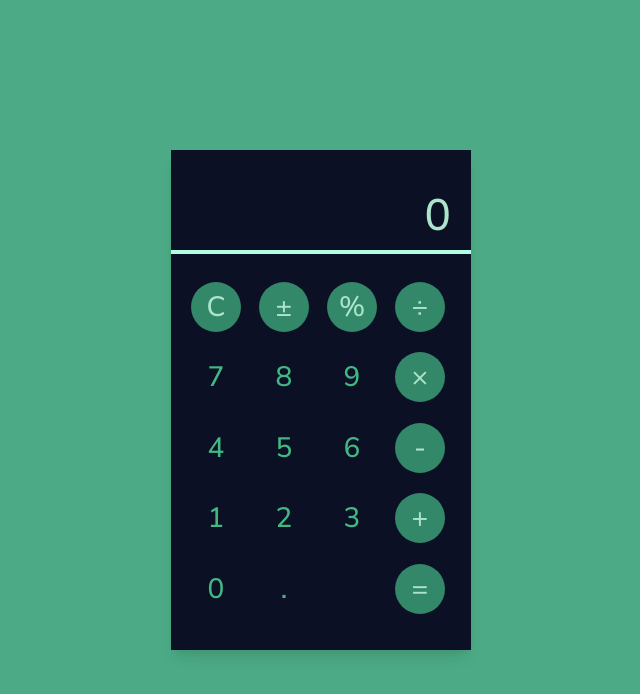
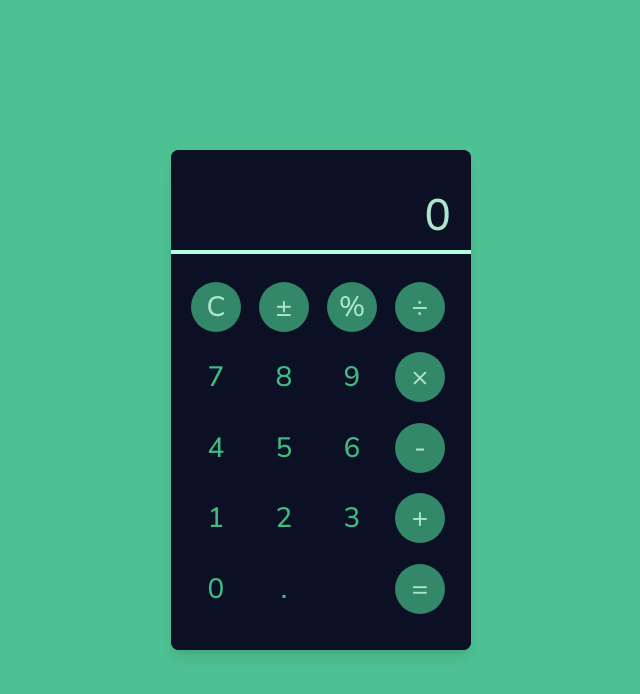
Before and after one commit to google-fan/react-calculator, a React (Create React App) app: page / in a window 1280 px wide. Shown: the top 694 px of the page, without its empty margins (319-959 px from the left). Built offline with nearby package versions, Linux system fonts and the light colour scheme.

Commit message:
Split Display and Keyboard into their own components

```diff
--- a/src/App.js
+++ b/src/App.js
@@ -1,4 +1,7 @@
 import React, { useState } from "react";
+import Keyboard from "./components/Keyboard";
+import Display from "./components/Display";
+
 import "./App.scss";
 
 const App = () => {
@@ -11,7 +14,7 @@ const App = () => {
    let [userInput, setUserInput] = useState("");
 
    const appendPrevious = (e) => {
-      if (userInput.charAt(0) === "0" && e.target.value === "0") return;
+      if (!userInput.length && e.target.value === "0") return;
       if (userInput.length === 18) setDisabled(true);
 
       setUserInput((userInput += e.target.value));
@@ -100,7 +103,7 @@ const App = () => {
       setUserInput(userInputValue);
    };
 
-   const convertDec = () => {
+   const convertToDec = () => {
       if (!userInput.length) return;
 
       if (evaluated) {
@@ -133,179 +136,25 @@ const App = () => {
    return (
       <main className="calculator">
          <div className="calculator__container">
-            <div className="calculator__output">
-               <span className="calculator__input">{expression}</span>
-               <span
-                  className={`calculator__total ${
-                     userInput.length >= 10 ||
-                     (evaluated && total.toString().length >= 10)
-                        ? "calculator__total--shrink"
-                        : ""
-                  }`}
-               >
-                  {expression || userInput
-                     ? !userInput
-                        ? 0
-                        : formatVal(userInput)
-                     : formatVal(total)}
-               </span>
-            </div>
-            <div className="calculator__options">
-               <button
-                  className="calculator__option calculator__option--operation"
-                  onClick={clearTotal}
-               >
-                  C
-               </button>
-               <button
-                  className="calculator__option calculator__option--operation"
-                  onClick={reverseSign}
-               >
-                  ±
-               </button>
-               <button
-                  className="calculator__option calculator__option--operation"
-                  onClick={convertDec}
-               >
-                  %
-               </button>
-               <button
-                  className="calculator__option calculator__option--operation"
-                  value="/"
-                  onClick={(e) => handleOperation(e)}
-                  disabled={
-                     operationSelected || (!userInput.length && !evaluated)
-                  }
-               >
-                  ÷
-               </button>
-               <button
-                  className="calculator__option"
-                  value="7"
-                  onClick={(e) => appendPrevious(e)}
-                  disabled={disabled}
-               >
-                  7
-               </button>
-               <button
-                  className="calculator__option"
-                  value="8"
-                  onClick={(e) => appendPrevious(e)}
-                  disabled={disabled}
-               >
-                  8
-               </button>
-               <button
-                  className="calculator__option"
-                  value="9"
-                  onClick={(e) => appendPrevious(e)}
-                  disabled={disabled}
-               >
-                  9
-               </button>
-               <button
-                  className="calculator__option calculator__option--operation"
-                  value="*"
-                  onClick={(e) => handleOperation(e)}
-                  disabled={
-                     operationSelected || (!userInput.length && !evaluated)
-                  }
-               >
-                  ×
-               </button>
-               <button
-                  className="calculator__option"
-                  value="4"
-                  onClick={(e) => appendPrevious(e)}
-                  disabled={disabled}
-               >
-                  4
-               </button>
-               <button
-                  className="calculator__option"
-                  value="5"
-                  onClick={(e) => appendPrevious(e)}
-                  disabled={disabled}
-               >
-                  5
-               </button>
-               <button
-                  className="calculator__option"
-                  value="6"
-                  onClick={(e) => appendPrevious(e)}
-                  disabled={disabled}
-               >
-                  6
-               </button>
-               <button
-                  className="calculator__option calculator__option--operation"
-                  value="-"
-                  onClick={(e) => handleOperation(e)}
-                  disabled={
-                     operationSelected || (!userInput.length && !evaluated)
-                  }
-               >
-                  -
-               </button>
-               <button
-                  className="calculator__option"
-                  value="1"
-                  onClick={(e) => appendPrevious(e)}
-                  disabled={disabled}
-               >
-                  1
-               </button>
-               <button
-                  className="calculator__option"
-                  value="2"
-                  onClick={(e) => appendPrevious(e)}
-                  disabled={disabled}
-               >
-                  2
-               </button>
-               <button
-                  className="calculator__option"
-                  value="3"
-                  onClick={(e) => appendPrevious(e)}
-                  disabled={disabled}
-               >
-                  3
-               </button>
-               <button
-                  className="calculator__option calculator__option--operation"
-                  value="+"
-                  onClick={(e) => handleOperation(e)}
-                  disabled={
-                     operationSelected || (!userInput.length && !evaluated)
-                  }
-               >
-                  +
-               </button>
-               <button
-                  className="calculator__option"
-                  value="0"
-                  onClick={(e) => appendPrevious(e)}
-                  disabled={disabled}
-               >
-                  0
-               </button>
-               <button
-                  className="calculator__option"
-                  value="."
-                  onClick={(e) => appendPrevious(e)}
-                  disabled={userInput.indexOf(".") !== -1 || disabled}
-               >
-                  .
-               </button>
-               <div></div>
-               <button
-                  className="calculator__option calculator__option--operation"
-                  onClick={calculateTotal}
-                  disabled={!userInput.length}
-               >
-                  =
-               </button>
-            </div>
+            <Display
+               expression={expression}
+               userInput={userInput}
+               total={total}
+               formatVal={formatVal}
+               evaluated={evaluated}
+            />
+            <Keyboard
+               clearTotal={clearTotal}
+               reverseSign={reverseSign}
+               convertToDec={convertToDec}
+               operationSelected={operationSelected}
+               userInput={userInput}
+               evaluated={evaluated}
+               disabled={disabled}
+               appendPrevious={appendPrevious}
+               handleOperation={handleOperation}
+               calculateTotal={calculateTotal}
+            />
          </div>
       </main>
    );
--- a/src/App.scss
+++ b/src/App.scss
@@ -4,7 +4,7 @@ $highlight-text: #b1ffe3;
 
 .calculator {
    min-height: 100vh;
-   background-color: #4cab86;
+   background-color: #4ec194;
    display: flex;
    justify-content: center;
    align-items: center;
@@ -28,6 +28,8 @@ $highlight-text: #b1ffe3;
       display: flex;
       flex-direction: column;
       min-height: 60px;
+      border-top-left-radius: 0.5rem;
+      border-top-right-radius: 0.5rem;
    }
 
    &__input {
@@ -57,6 +59,8 @@ $highlight-text: #b1ffe3;
       height: -webkit-fill-available;
       height: stretch;
       padding: 1.75rem 1.25rem;
+      border-bottom-left-radius: 0.5rem;
+      border-bottom-right-radius: 0.5rem;
    }
 
    &__option {
--- /dev/null
+++ b/src/components/Display.jsx
@@ -0,0 +1,23 @@
+import React from "react";
+
+const Display = ({ expression, userInput, total, formatVal, evaluated }) => (
+   <div className="calculator__output">
+      <span className="calculator__input">{expression}</span>
+      <span
+         className={`calculator__total ${
+            userInput.length >= 10 ||
+            (evaluated && total.toString().length >= 10)
+               ? "calculator__total--shrink"
+               : ""
+         }`}
+      >
+         {expression || userInput
+            ? !userInput
+               ? 0
+               : formatVal(userInput)
+            : formatVal(total)}
+      </span>
+   </div>
+);
+
+export default Display;
--- /dev/null
+++ b/src/components/Keyboard.jsx
@@ -0,0 +1,165 @@
+import React from "react";
+
+const Keyboard = ({
+   clearTotal,
+   reverseSign,
+   convertToDec,
+   operationSelected,
+   userInput,
+   evaluated,
+   disabled,
+   appendPrevious,
+   handleOperation,
+   calculateTotal,
+}) => (
+   <div className="calculator__options">
+      <button
+         className="calculator__option calculator__option--operation"
+         onClick={clearTotal}
+      >
+         C
+      </button>
+      <button
+         className="calculator__option calculator__option--operation"
+         onClick={reverseSign}
+      >
+         ±
+      </button>
+      <button
+         className="calculator__option calculator__option--operation"
+         onClick={convertToDec}
+      >
+         %
+      </button>
+      <button
+         className="calculator__option calculator__option--operation"
+         value="/"
+         onClick={(e) => handleOperation(e)}
+         disabled={operationSelected || (!userInput.length && !evaluated)}
+      >
+         ÷
+      </button>
+      <button
+         className="calculator__option"
+         value="7"
+         onClick={(e) => appendPrevious(e)}
+         disabled={disabled}
+      >
+         7
+      </button>
+      <button
+         className="calculator__option"
+         value="8"
+         onClick={(e) => appendPrevious(e)}
+         disabled={disabled}
+      >
+         8
+      </button>
+      <button
+         className="calculator__option"
+         value="9"
+         onClick={(e) => appendPrevious(e)}
+         disabled={disabled}
+      >
+         9
+      </button>
+      <button
+         className="calculator__option calculator__option--operation"
+         value="*"
+         onClick={(e) => handleOperation(e)}
+         disabled={operationSelected || (!userInput.length && !evaluated)}
+      >
+         ×
+      </button>
+      <button
+         className="calculator__option"
+         value="4"
+         onClick={(e) => appendPrevious(e)}
+         disabled={disabled}
+      >
+         4
+      </button>
+      <button
+         className="calculator__option"
+         value="5"
+         onClick={(e) => appendPrevious(e)}
+         disabled={disabled}
+      >
+         5
+      </button>
+      <button
+         className="calculator__option"
+         value="6"
+         onClick={(e) => appendPrevious(e)}
+         disabled={disabled}
+      >
+         6
+      </button>
+      <button
+         className="calculator__option calculator__option--operation"
+         value="-"
+         onClick={(e) => handleOperation(e)}
+         disabled={operationSelected || (!userInput.length && !evaluated)}
+      >
+         -
+      </button>
+      <button
+         className="calculator__option"
+         value="1"
+         onClick={(e) => appendPrevious(e)}
+         disabled={disabled}
+      >
+         1
+      </button>
+      <button
+         className="calculator__option"
+         value="2"
+         onClick={(e) => appendPrevious(e)}
+         disabled={disabled}
+      >
+         2
+      </button>
+      <button
+         className="calculator__option"
+         value="3"
+         onClick={(e) => appendPrevious(e)}
+         disabled={disabled}
+      >
+         3
+      </button>
+      <button
+         className="calculator__option calculator__option--operation"
+         value="+"
+         onClick={(e) => handleOperation(e)}
+         disabled={operationSelected || (!userInput.length && !evaluated)}
+      >
+         +
+      </button>
+      <button
+         className="calculator__option"
+         value="0"
+         onClick={(e) => appendPrevious(e)}
+         disabled={disabled}
+      >
+         0
+      </button>
+      <button
+         className="calculator__option"
+         value="."
+         onClick={(e) => appendPrevious(e)}
+         disabled={userInput.indexOf(".") !== -1 || disabled}
+      >
+         .
+      </button>
+      <div></div>
+      <button
+         className="calculator__option calculator__option--operation"
+         onClick={calculateTotal}
+         disabled={!userInput.length}
+      >
+         =
+      </button>
+   </div>
+);
+
+export default Keyboard;
```
